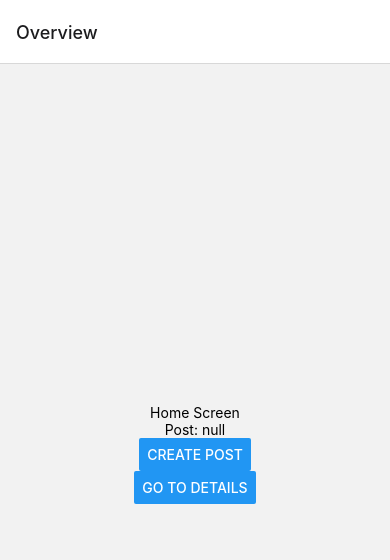
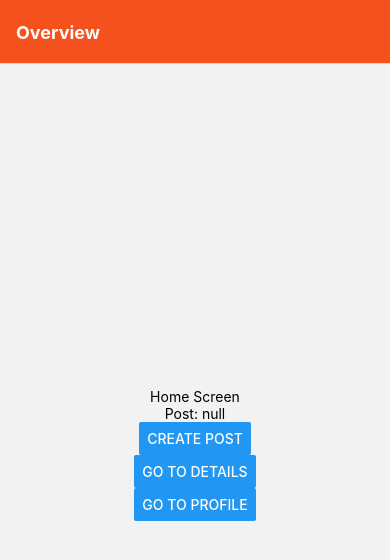
Before and after one commit to bproorda/react-navigation-demo, a React Native app: screen / in a window 390 px wide. Shown: the top 560 px of the page. Built offline with nearby package versions, Linux system fonts and the light colour scheme.

Commit message:
params and headers

```diff
--- a/App.js
+++ b/App.js
@@ -1,8 +1,9 @@
 import * as React from 'react';
 import { useEffect, useState } from 'react';
-import { View, Text, Button, TextInput } from 'react-native';
+import { View, Text, Button, TextInput, Image } from 'react-native';
 import { NavigationContainer } from '@react-navigation/native';
 import { createNativeStackNavigator } from '@react-navigation/native-stack';
+import logo from './assets/icon.png';
 
 function HomeScreen({ route, navigation }) {
 
@@ -23,11 +24,20 @@ function HomeScreen({ route, navigation }) {
           })
         }
       />
+      <Button
+        title="Go to Profile"
+        onPress={() =>
+          navigation.navigate('Profile', {
+            name: 'Diana',
+            data: 'She is trouble... kind of...',
+          })
+        }
+      />
     </View>
   );
 }
 
-function CreatePostScreen({ route, navigation}) {
+function CreatePostScreen({ route, navigation }) {
   const [postText, setPostText] = useState('');
 
   return (
@@ -75,26 +85,70 @@ function DetailsScreen({ route, navigation }) {
   );
 }
 
+const ProfileScreen = ({ route, navigation }) => {
+
+  return (
+    <View style={{ flex: 1, alignItems: 'center', justifyContent: 'center' }}>
+      <Text>{`Data: ${route.params.data}`}</Text>
+      <Button
+        title="Update the title"
+        onPress={() => navigation.setOptions({ title: 'Updated!' })}
+      />
+    </View>
+  )
+}
+
+function LogoTitle(props) {
+  console.log(props)
+  return (
+    <View style={{flexDirection: 'row'}}>
+      <Image
+        style={{ width: 50, height: 50, marginRight: 10 }}
+        source={logo}
+      />
+      <Text style={{textAlign: 'center'}}>Details</Text>
+    </View>
+  );
+}
+
 const Stack = createNativeStackNavigator();
 
 function App() {
   return (
     <NavigationContainer>
-      <Stack.Navigator initialRouteName="Home">
+      <Stack.Navigator
+        initialRouteName="Home"
+        screenOptions={{
+          headerStyle: {
+            backgroundColor: '#f4511e',
+          },
+          headerTintColor: '#fff',
+          headerTitleStyle: {
+            fontWeight: 'bold',
+          },
+        }}
+      >
         <Stack.Screen
           name="Home"
           component={HomeScreen}
-          options={{ title: 'Overview' }}
+          options={{
+            title: 'Overview'
+          }}
         />
         <Stack.Screen
           name="Details"
           component={DetailsScreen}
-          options={{ title: 'Details' }}
+          options={{ headerTitle: (props) => <LogoTitle { ...props} /> }}
         />
         <Stack.Screen
           name="CreatePost"
           component={CreatePostScreen}
           options={{ title: 'Create Post' }}
+        />
+        <Stack.Screen
+          name="Profile"
+          component={ProfileScreen}
+          options={({ route }) => ({ title: route.params.name })}
         />
       </Stack.Navigator>
     </NavigationContainer>
```
